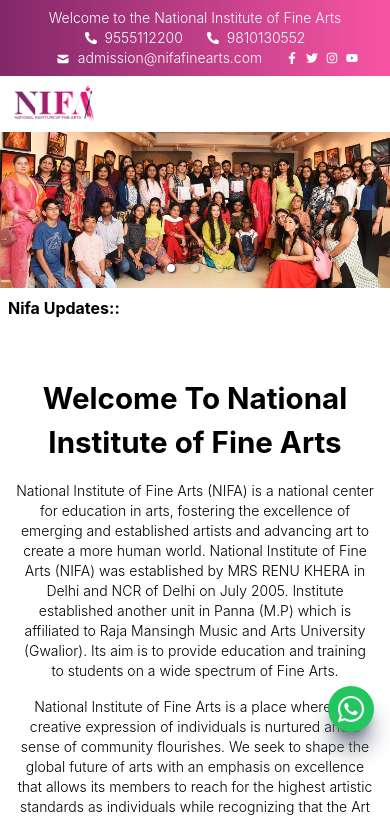
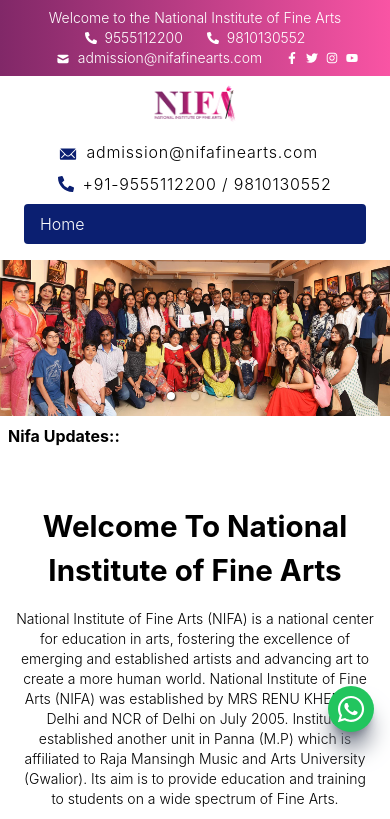
Before and after one commit to aashishgulshan/nifa-fine-art, a React (Create React App) app: page / in a window 390 px wide. Shown: the top 819 px of the page. Built offline with nearby package versions, Linux system fonts and the light colour scheme.

Commit message:
navbar fixed and responsive

```diff
--- a/src/components/Header.jsx
+++ b/src/components/Header.jsx
@@ -1,6 +1,7 @@
 import React from "react";
 import logo from "../assets/logo/nifa-new-logo.png";
 import { HiMail } from "react-icons/hi";
+import { IoIosMail } from "react-icons/io";
 import {
   FaYoutube,
   FaInstagram,
@@ -50,84 +51,46 @@
           </div>
         </div>
 
-        <div className="bg-white w-full lg:w-3/5 mx-auto lg:px-0 md:px-6 sm:px-4 px-2 flex flex-wrap items-center justify-between text-sm font-light">
-          <div>
-            <img src={logo} alt="brand-log" className=" object-cover h-14" />
-          </div>
-          {/* <div className="mx-auto">
-              <div className="md:hidden block">
-                <img src={logo} alt="brand-log" className=" object-cover h-14" />
-
-              </div>
-
-            <div className=" text-center text-indigo-900 md:hidden block">
-            <span className="flex space-x-2">
-                <HiMail className="mt-1"></HiMail>
-                <span className="">admission@nifafinearts.com</span>
+        <div className="bg-white w-full lg:w-3/5 mx-auto lg:px-0 md:px-6 sm:px-4 px-2">
+          <div className="flex md:flex-row flex-col justify-between text-sm font-light">
+            <div className="mx-auto md:mx-0">
+              <img src={logo} alt="brand-log" className="h-14 object-cover" />
+            </div>
+            <div className="mx-auto md:hidden block py-2">
+              <span className="flex space-x-2 mb-2">
+                <IoIosMail className="mt-1 text-[#0b1f71] text-xl"></IoIosMail>
+                <span className="text-base tracking-wider">
+                  admission@nifafinearts.com
+                </span>
               </span>
-            <span className="flex space-x-2">
-                <FaPhoneAlt className="mt-1 text-xs"></FaPhoneAlt>
-                <span className="">9555112200/9810130552</span>
+              <span className="flex space-x-2">
+                <FaPhoneAlt className="mt-1 text-[#0b1f71] text-base"></FaPhoneAlt>
+                <span className="text-base tracking-wider">
+                  +91-9555112200 / 9810130552
+                </span>
               </span>
-
+            </div>
+            <div className="md:hidden block">
+              <p className="py-2 px-4 rounded bg-[#0b1f71] text-white mx-4 hover:border-2 border-yellow-500 text-base">
+                Home
+              </p>
             </div>
 
-            </div> */}
-
-          <div className="flex flex-wrap items-center justify-center space-x-6 mx-auto lg:mx-0">
-            <ul className="nav-list flex flex-wrap px-2 py-2 space-x-3 ">
-              <li className="hidden md:block">Home</li>
-              <li className="hidden md:block">About</li>
-              <li className="hidden md:block">Courses</li>
-              <li className="hidden md:block">Activities</li>
-              <li className="hidden md:block">Admission</li>
-              <li className="hidden md:block">Art gallery</li>
-              <li className="hidden md:block">Franchise</li>
-              <li className="hidden md:block">Online Classes</li>
-              <li className="hidden md:block">Video</li>
-              <li className="hidden md:block">Pay Fee</li>
-              <li className="hidden md:block">Contact</li>
+            <ul className="nav-list flex flex-wrap px-2 py-2 my-auto space-x-3">
+              <li className="md:block hidden">Home</li>
+              <li className="md:block hidden">About</li>
+              <li className="md:block hidden">Courses</li>
+              <li className="md:block hidden">Activities</li>
+              <li className="md:block hidden">Admission</li>
+              <li className="md:block hidden">Art gallery</li>
+              <li className="md:block hidden">Franchise</li>
+              <li className="md:block hidden">Online Classes</li>
+              <li className="md:block hidden">Video</li>
+              <li className="md:block hidden">Pay Fee</li>
+              <li className="md:block hidden">Contact</li>
             </ul>
           </div>
         </div>
-
-        {/* <nav
-          className="mx-auto flex md:mx-10 items-center justify-between p-4 lg:px-8"
-          aria-label="Global"
-        >
-          <div className="flex lg:flex-1">
-            <img src="" alt="" />
-          </div>
-
-          <div className="text-lg md:flex lg:flex-1 lg:justify-end gap-5">
-            <a
-              to="/About"
-              className=" hidden md:block font-semibold text-sky-600 py-2 px-4 rounded leading-6 hover:bg-gray-100"
-            >
-              About Us
-            </a>
-            <a
-              to="/Product"
-              className=" hidden md:block font-semibold text-sky-600 py-2 px-4 rounded leading-6 hover:bg-gray-100"
-            >
-              Product
-            </a>
-
-            <a
-              to="/Cart"
-              className="font-semibold block text-sky-600 py-2 px-4 rounded leading-6 hover:bg-gray-100"
-            >
-              Cart<span className="text-superscript text-red-500"></span>
-            </a>
-
-            <a
-              to="/Contact"
-              className="hidden md:block font-semibold text-white py-2 px-4 rounded-lg bg-blue-900"
-            >
-              Contact US
-            </a>
-          </div>
-        </nav> */}
       </header>
     </>
   );
```
